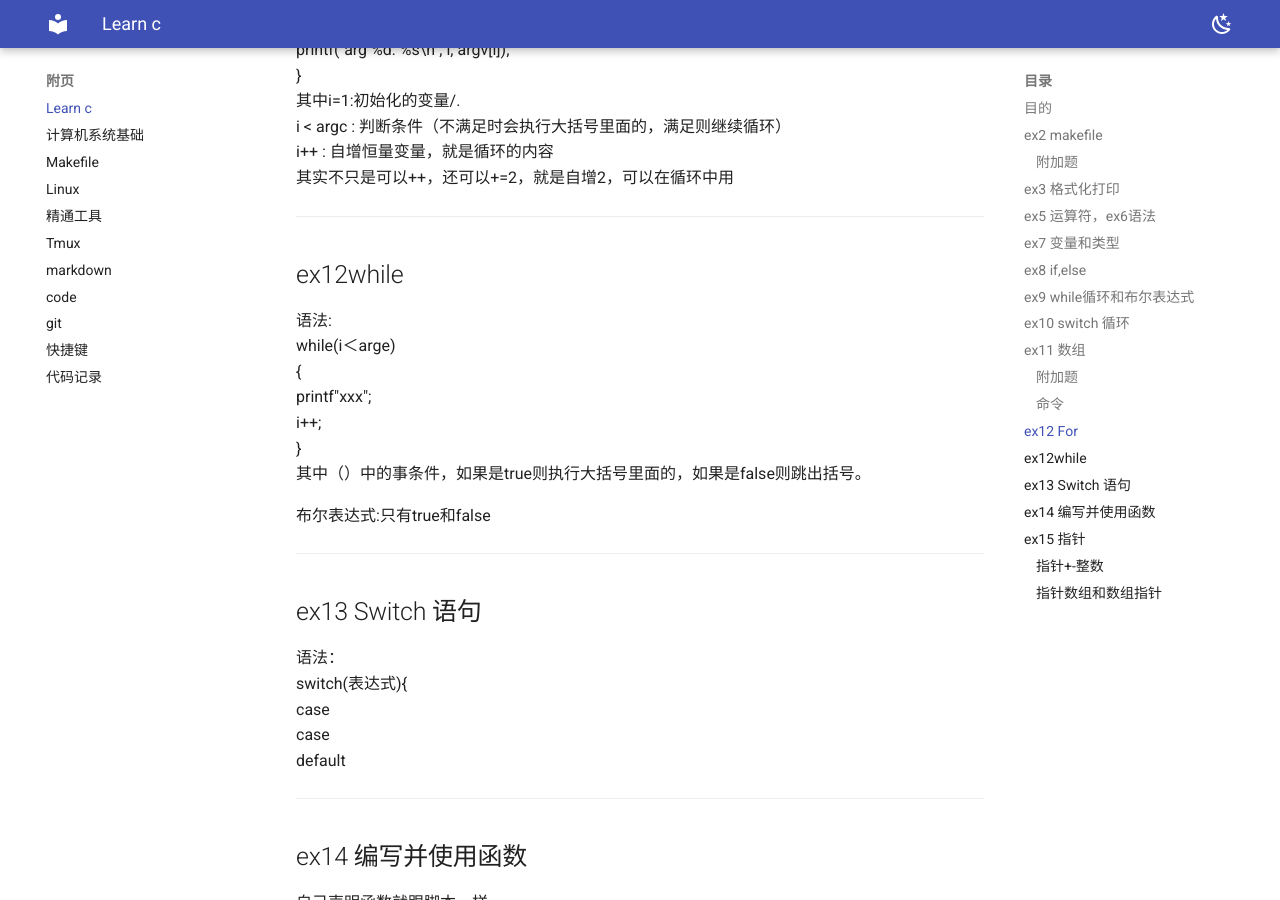
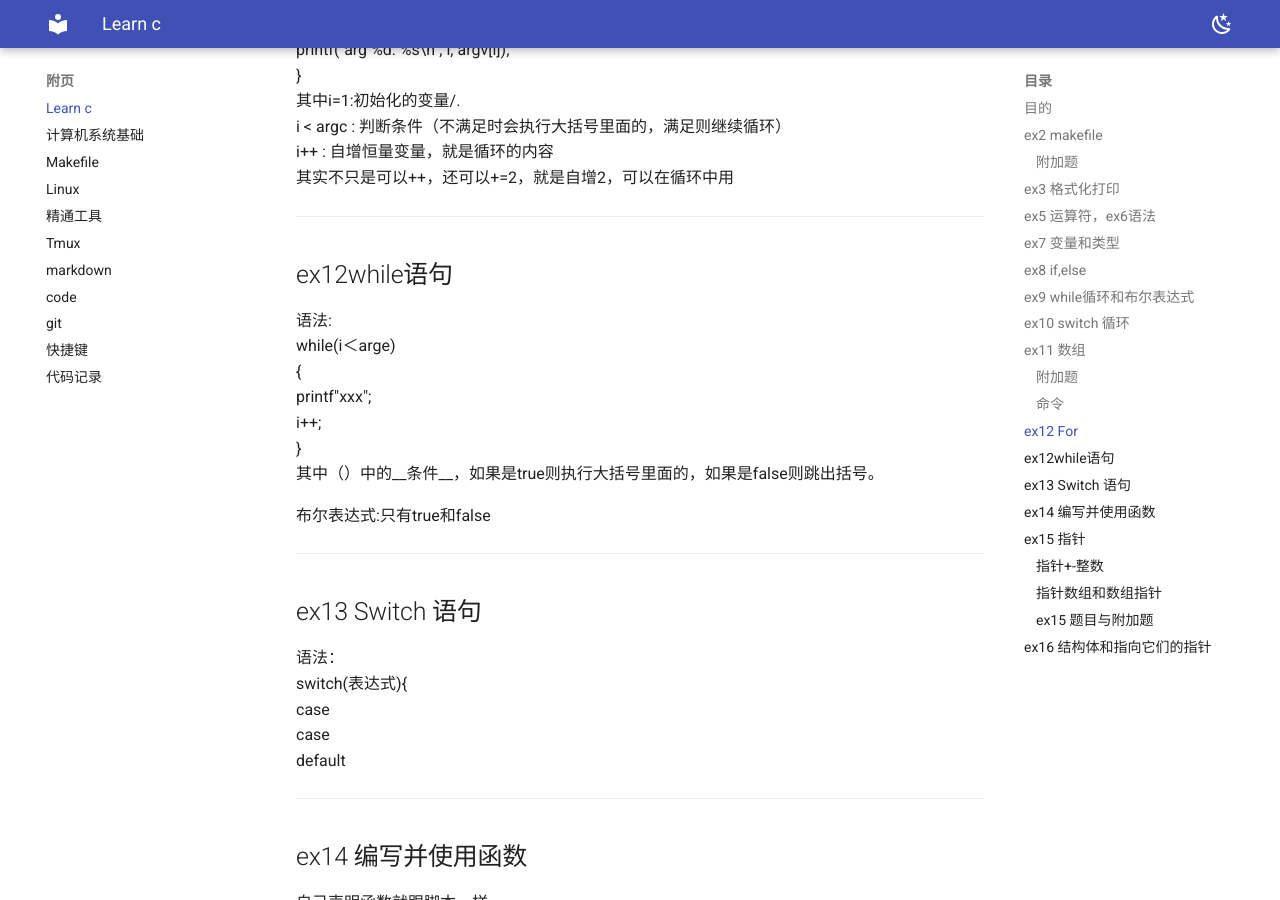
Before and after one commit to APTX4869-CONAN/zzp-blog, an MkDocs documentation site: the page built from docs/appendix/c.md, in a window 1280 px wide and 900 px high, scrolled down 6646 px. Built offline with MkDocs 1.6.1 and Material for MkDocs 9.7.7, drawn with Linux system fonts in a browser that asks for light colours; some of the changed text lies outside the part shown.

Commit message:
2023-12-13_21:13:32 update

```diff
--- a/docs/appendix/c.md
+++ b/docs/appendix/c.md
@@ -140,14 +140,15 @@ i++ : 自增恒量变量，就是循环的内容
 
 
 ***
-## ex12while
+## ex12while语句
 语法:
 while(i＜arge)
 {
 printf"xxx";
 i++;
 }
-其中（）中的事条件，如果是true则执行大括号里面的，如果是false则跳出括号。
+其中（）中的__条件__，如果是true则执行大括号里面的，如果是false则跳出括号。
+
 
 布尔表达式:只有true和false
 
@@ -191,3 +192,12 @@ void print_arguments(int argc, char *argv[])
 这种声明方式创建了一个数组，数组的每个元素都是一个指向字符串的指针。
 相比于char  names[ ] 的优点：
 - [链接](https://aptx4869-conan.github.io/zzp-blog/sundries/8/)
+
+### ex15 题目与附加题
+- [链接](https://aptx4869-conan.github.io/zzp-blog/sundries/9/)
+
+
+
+## ex16 结构体和指向它们的指针
+- [结构体](https://aptx4869-conan.github.io/zzp-blog/sundries/10/)
+- [作业与附加题](https://aptx4869-conan.github.io/zzp-blog/sundries/11/)
```
